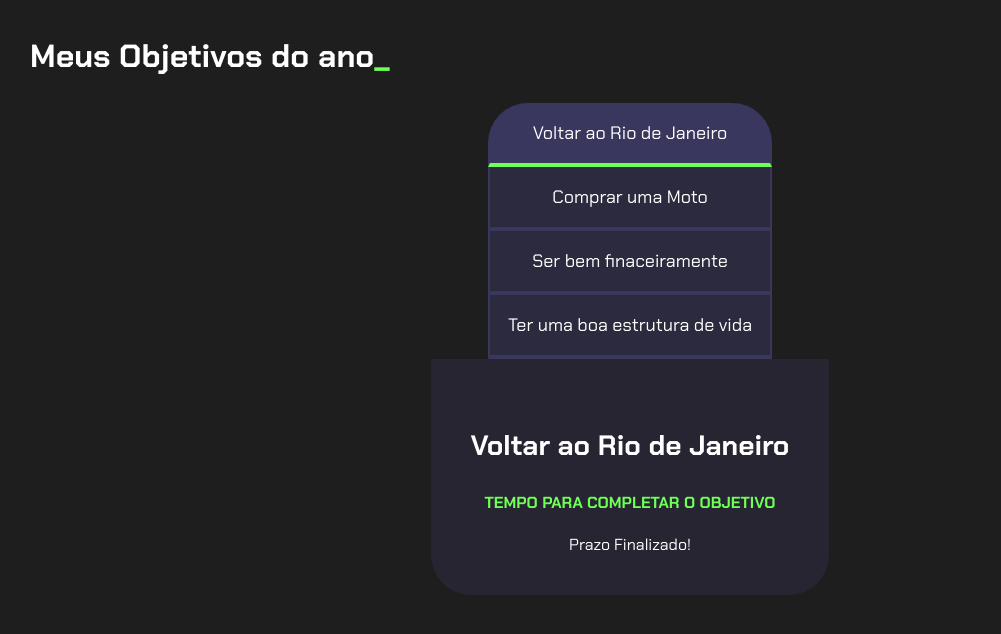
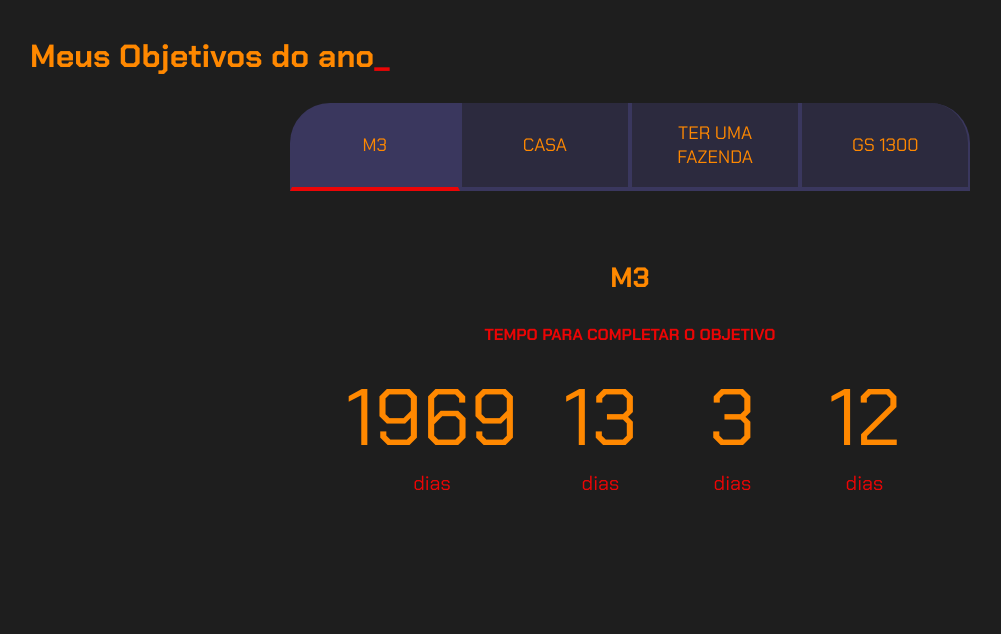
Before and after one commit to paulobolt/projeto-de-vida-Paulo, a plain HTML site: page index.html in a window 1280 px wide. Shown: the whole page, without its empty margins (10-1011 px from the left). Drawn offline with Linux system fonts and the light colour scheme.

Commit message:
jmojm kl

```diff
--- a/index.html
+++ b/index.html
@@ -11,122 +11,128 @@
 <body>
     <section class="conteudo-principal">
         <h2 class="titulo-principal">Meus Objetivos do ano<span>_</span></h2>
+        <div class="conteudo">
             <div class="botoes">
-<button class="botao ativo">Voltar ao Rio de Janeiro</button>
-<button class="botao">Comprar uma Moto</button>
-<button class="botao">Ser bem finaceiramente</button>
-<button class="botao">Ter uma boa estrutura de vida</button>
+                <button class="botao ativo">M3</button>
+                <button class="botao">CASA</button>
+                <button class="botao">TER UMA FAZENDA</button>
+                <button class="botao">GS 1300</button>
             </div>
 
             <div class="abas-textos">
                 <div class="aba-conteudo ativo">
-        <h3 class="aba-conteudo-titulo-principal" >Voltar ao Rio de Janeiro</h3>
-        <h4 class="aba-conteudo-titulo-secundario" >Tempo para completar o objetivo</h4>
+                    <h3 class="aba-conteudo-titulo-principal">M3</h3>
+                    <h4 class="aba-conteudo-titulo-secundario">tempo para completar o objetivo</h4>
                     <div class="contador">
 
                         <div class="contador-digito">
-                <p class="contador-digito-numero" id="dias0" >7</p>
-                <p class="contador-digito-texto" >dias</p>
-            </div>
-            <div class="contador-digito">
-                <p class="contador-digito-numero" id="horas0" >7</p>
-                <p class="contador-digito-texto" >horas</p>
-                </div>
-            <div class="contador-digito">
-                <p class="contador-digito-numero" id="min0" >7</p>
-                <p class="contador-digito-texto" >min</p>
-                </div>
-            <div class="contador-digito">
-                <p class="contador-digito-numero" id="seg0" >7</p>
-                <p class="contador-digito-texto" >seg</p>
+                            <p class="contador-digito-numero" id="dias0">7</p>
+                            <p class="contador-digito-texto">dias</p>
                         </div>
 
+                        <div class="contador-digito">
+                            <p class="contador-digito-numero" id="horas0">7</p>
+                            <p class="contador-digito-texto">dias</p>
+                        </div>
 
+                        <div class="contador-digito">
+                            <p class="contador-digito-numero" id="min0">7</p>
+                            <p class="contador-digito-texto">dias</p>
+                        </div>
+
+                        <div class="contador-digito">
+                            <p class="contador-digito-numero" id="seg0">7</p>
+                            <p class="contador-digito-texto">dias</p>
+                        </div>
 
                     </div>
                 </div>
 
                 <div class="aba-conteudo">
-        <h3 class="aba-conteudo-titulo-principal" >Comprar uma Moto</h3>
-        <h4 class="aba-conteudo-titulo-secundario" >Tempo para completar o objetivo</h4>
+                    <h3 class="aba-conteudo-titulo-principal">CASA</h3>
+                    <h4 class="aba-conteudo-titulo-secundario">tempo para completar o objetivo</h4>
                     <div class="contador">
 
+                        <div class="contador-digito">
+                            <p class="contador-digito-numero" id="dias1">7</p>
+                            <p class="contador-digito-texto">dias</p>
+                        </div>
 
                         <div class="contador-digito">
-                <p class="contador-digito-numero" id="dias1" >7</p>
-                <p class="contador-digito-texto" >dias</p>
+                            <p class="contador-digito-numero" id="horas1">7</p>
+                            <p class="contador-digito-texto">dias</p>
                         </div>
+
                         <div class="contador-digito">
-                <p class="contador-digito-numero" id="horas1" >7</p>
-                <p class="contador-digito-texto" >horas</p>
+                            <p class="contador-digito-numero" id="min1">7</p>
+                            <p class="contador-digito-texto">dias</p>
                         </div>
+
                         <div class="contador-digito">
-                <p class="contador-digito-numero" id="min1" >7</p>
-                <p class="contador-digito-texto" >min</p>
+                            <p class="contador-digito-numero" id="seg1">7</p>
+                            <p class="contador-digito-texto">dias</p>
                         </div>
+                    </div>
+                </div>
+
+                <div class="aba-conteudo">
+                    <h3 class="aba-conteudo-titulo-principal">TER UMA FAZENDA</h3>
+                    <h4 class="aba-conteudo-titulo-secundario">tempo para completar o objetivo</h4>
+                    <div class="contador">
+
                         <div class="contador-digito">
-                <p class="contador-digito-numero" id="seg1" >7</p>
-                <p class="contador-digito-texto" >seg</p>
+                            <p class="contador-digito-numero" id="dias2">7</p>
+                            <p class="contador-digito-texto">dias</p>
+                        </div>
+
+                        <div class="contador-digito">
+                            <p class="contador-digito-numero" id="horas2">7</p>
+                            <p class="contador-digito-texto">dias</p>
+                        </div>
+
+                        <div class="contador-digito">
+                            <p class="contador-digito-numero" id="min2">7</p>
+                            <p class="contador-digito-texto">dias</p>
+                        </div>
+
+                        <div class="contador-digito">
+                            <p class="contador-digito-numero" id="seg2">7</p>
+                            <p class="contador-digito-texto">dias</p>
+                        </div>
+                    </div>
+                </div>
+
+                <div class="aba-conteudo">
+                    <h3 class="aba-conteudo-titulo-principal">GS 1300</h3>
+                    <h4 class="aba-conteudo-titulo-secundario">tempo para completar o objetivo</h4>
+                    <div class="contador">
+
+                        <div class="contador-digito">
+                            <p class="contador-digito-numero" id="dias3">7</p>
+                            <p class="contador-digito-texto">dias</p>
+                        </div>
+
+                        <div class="contador-digito">
+                            <p class="contador-digito-numero" id="horas3">7</p>
+                            <p class="contador-digito-texto">dias</p>
+                        </div>
+
+                        <div class="contador-digito">
+                            <p class="contador-digito-numero" id="min3">7</p>
+                            <p class="contador-digito-texto">dias</p>
+                        </div>
+
+                        <div class="contador-digito">
+                            <p class="contador-digito-numero" id="seg3">7</p>
+                            <p class="contador-digito-texto">dias</p>
+                        </div>
                     </div>
                 </div>
 
             </div>
 
-     <div class="aba-conteudo">
-        <h3 class="aba-conteudo-titulo-principal" >Ser bem finaceiramente</h3>
-        <h4 class="aba-conteudo-titulo-secundario" >Tempo para completar o objetivo</h4>
-        <div class="contador">
-
-
-            <div class="contador-digito">
-                <p class="contador-digito-numero" id="dias2" >7</p>
-                <p class="contador-digito-texto" >dias</p>
         </div>
-            <div class="contador-digito">
-                <p class="contador-digito-numero" id="horas2" >7</p>
-                <p class="contador-digito-texto" >horas</p>
-                </div>
-            <div class="contador-digito">
-                <p class="contador-digito-numero" id="min2" >7</p>
-                <p class="contador-digito-texto" >min</p>
-                </div>
-            <div class="contador-digito">
-                <p class="contador-digito-numero" id="seg2" >7</p>
-                <p class="contador-digito-texto" >seg</p>
-                </div>
-        </div>
-    </div>
-
-     <div class="aba-conteudo">
-        <h3 class="aba-conteudo-titulo-principal" >Ter uma boa estrutura de vida</h3>
-        <h4 class="aba-conteudo-titulo-secundario" >Tempo para completar o objetivo</h4>
-        <div class="contador">
-
-
-            <div class="contador-digito">
-                <p class="contador-digito-numero" id="dias3" >7</p>
-                <p class="contador-digito-texto" >dias</p>
-            </div>
-            <div class="contador-digito">
-                <p class="contador-digito-numero" id="horas3" >7</p>
-                <p class="contador-digito-texto" >horas</p>
-                </div>
-            <div class="contador-digito">
-                <p class="contador-digito-numero" id="min3" >7</p>
-                <p class="contador-digito-texto" >min</p>
-                </div>
-            <div class="contador-digito">
-                <p class="contador-digito-numero" id="seg3" >7</p>
-                <p class="contador-digito-texto" >seg</p>
-                </div>
-        </div>
-    </div>
-
-
-</div>
-
     </section>
-
     <script src="main.js"></script>
 </body>
 
--- a/main.js
+++ b/main.js
@@ -15,41 +15,43 @@
 }
 
 const contadores = document.querySelectorAll(".contador");
-const tempoObjetivo1 = new Date("2024-12-20T00:00:00");
-const tempoObjetivo2 = new Date("2026-01-02T00:00:00");
-const tempoObjetivo3 = new Date("2025-07-15T00:00:00");
-const tempoObjetivo4 = new Date("2026-12-25T00:00:00");
+const tempoObjetivo1 = new Date("2030-12-20T00:00:00");
+const tempoObjetivo2 = new Date("2035-01-02T00:00:00");
+const tempoObjetivo3 = new Date("2039-07-15T00:00:00");
+const tempoObjetivo4 = new Date("2030-12-25T00:00:00");
 
 const tempos = [tempoObjetivo1, tempoObjetivo2, tempoObjetivo3, tempoObjetivo4];
 
-function calculaTempo(tempoObjetivo){
+function calculaTempo(tempoObjetivo) {
     let tempoAtual = new Date();
     let tempoFinal = tempoObjetivo - tempoAtual;
-    let segundos = Math.floor(tempoFinal/1000);
-    let minutos = Math.floor(segundos/60);
-    let horas = Math.floor(minutos/60);
-    let dias = Math.floor(horas/24);
+    let segundos = Math.floor(tempoFinal / 1000);
+    let minutos = Math.floor(segundos / 60);
+    let horas = Math.floor(minutos / 60);
+    let dias = Math.floor(horas / 24);
 
-segundos %= 60;
-minutos %=60;
-horas %=24;
+    segundos %= 60;
+    minutos %= 60;
+    horas %= 24;
 
 
-if(tempoFinal>0){
-    return (dias + " dias " + horas + " horas " + minutos + " minutos " + segundos + " segundos ");
-
-}else{
-    return "Prazo Finalizado!"
-}
-}
-
-function atualizaCronometro(){
-    for (let i=0; i<contadores.length; i++){
-        contadores[i].textContent=calculaTempo(tempos[i]);
+    if (tempoFinal > 0) {
+        return [dias, horas, minutos, segundos];
+    } else {
+        return [0, 0, 0, 0];
     }
 }
 
-function comecaCronometro(){
+function atualizaCronometro() {
+    for (let i = 0; i < contadores.length; i++) {
+        document.getElementById("dias" + i).textContent = calculaTempo(tempos[i])[0];
+        document.getElementById("horas" + i).textContent = calculaTempo(tempos[i])[1];
+        document.getElementById("min" + i).textContent = calculaTempo(tempos[i])[2];
+        document.getElementById("seg" + i).textContent = calculaTempo(tempos[i])[3];
+    }
+}
+
+function comecaCronometro() {
     atualizaCronometro();
     setInterval(atualizaCronometro, 1000);
 }
--- a/style.css
+++ b/style.css
@@ -1,10 +1,10 @@
-@import url('https://fonts.googleapis.com/css2?family=Chakra+Petch:wght@400;700&display=swap');
+@import url('https://fonts.googleapis.com/css2?family=Chakra+Petch:wght@400;700&display=swap&#39');
 
 
 :root {
     --cor-de-fundo: #1E1E1E;
-        --verde: #6FFF57;
-        --branco: #FFFFFF;
+    --verde: #f30404f6;
+    --branco: #ff8800;
     --botao-ativo: #3A375E;
     --botao-inativo: rgba(58, 55, 94, 0.5);
     --texto-fundo: rgba(58, 55, 94, 0.3);
@@ -61,49 +61,62 @@
     display: block;
 }
 
-    .botao.ativo{
+.botao.ativo {
     background-color: var(--botao-ativo);
     border-bottom: 4px solid var(--verde);
 }
 
-    .abas-textos{
-        background-color: var(--texto-fundo);
+.abas-textos {
+    background-attachment: var(--texto-fundo);
     padding: 40px;
     border-radius: 0 0 40px 40px;
 }
 
-    .aba-conteudo.ativo{
+.aba-conteudo.ativo {
     display: block;
 }
 
-    .aba-conteudo{
+.aba-conteudo {
     display: none;
 }
 
-    .aba-conteudo-titulo-principal{
+.aba-conteudo-titulo-principal {
     font-size: 28px;
     text-align: center;
 }
 
-    .aba-conteudo-titulo-secundario{
+.aba-conteudo-titulo-secundario {
     text-align: center;
     color: var(--verde);
     text-transform: uppercase;
 }
 
-    .contador{
+.contador {
     display: flex;
     justify-content: center;
     flex-wrap: wrap;
-
 }
 
-    .contador
+.contador-digito {
+    padding: 0 16px;
+    text-align: center;
+    min-width: 100px;
+}
 
+.contador-digito-numero {
+    font-size: 80px;
+    margin: 0;
+}
 
-    @media screen and (min-width:768px){
+.contador-digito-texto {
+    color: var(--verde);
+    font-size: 20px;
+    margin: 0;
+}
+
+@media screen and (min-width: 768px) {
     .botoes {
-            display:flex;
+        display: flex;
     }
 
     .botao:first-child {
```
Lines whose indentation alone changed are shown as unchanged.
